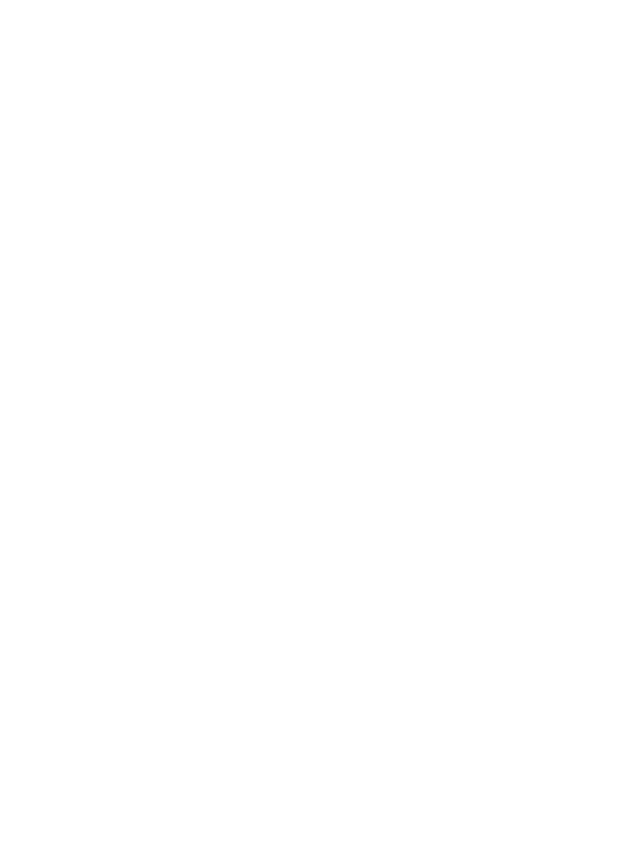
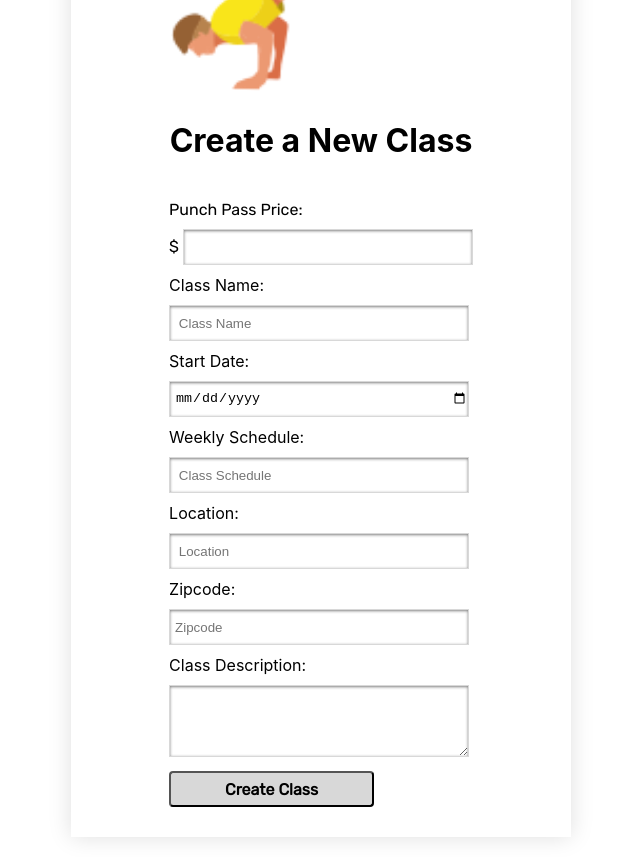
Before and after one commit to air-fitness-bw/frontend, a React (Create React App) app in the folder app/: page /app/create-class in a window 1280 px wide. Shown: the part 300-1157 px from the top of the page, without its empty margins (319-959 px from the left). Before the commit the page ends 800 px from the top, so only its background shows below. Built offline with nearby package versions, Linux system fonts and the light colour scheme.

Commit message:
created new addclass component

```diff
--- a/app/package.json
+++ b/app/package.json
@@ -9,7 +9,8 @@
     "react-redux": "^7.0.2",
     "react-router-dom": "^5.0.0",
     "react-scripts": "2.1.8",
-    "redux": "^4.0.1"
+    "redux": "^4.0.1",
+    "redux-thunk": "^2.3.0"
   },
   "scripts": {
     "start": "react-scripts start",
--- a/app/src/App.css
+++ b/app/src/App.css
@@ -1,3 +1,6 @@
+* {
+  box-sizing: border-box;
+}
 .App {
   width: 500px;
   margin: 0 auto;
--- a/app/src/App.js
+++ b/app/src/App.js
@@ -7,15 +7,20 @@
 import { connect } from "react-redux";
 import ClientHomepage from "./components/ClientHomepage";
 import InstructorHomepage from "./components/InstructorHomepage";
+import AddClass from "./components/AddClass";
 
 class App extends Component {
   render() {
     return (
       <div className="App">
-        <Route path="/app/login" component={Login} />
+        <Route
+          path="/app/login"
+          render={props => <Login {...props} login={this.props.login} />}
+        />
         <Route path="/app/signup" component={SignUp} />
         <Route path="/app/client-page" component={ClientHomepage} />
         <Route path="/app/instructor-page" component={InstructorHomepage} />
+        <Route path="/app/create-class" component={AddClass} />
         {/* <Login />
         <SignUp /> */}
         {/* <NavBar /> */}
--- a/app/src/actions/index.js
+++ b/app/src/actions/index.js
@@ -7,10 +7,11 @@
 export const login = creds => dispatch => {
   dispatch({ type: LOGIN_START });
   return axios
-    .post("https://airfitness-backend.herokuapp.com/login", creds)
+    .post("https://airfitness-backend.herokuapp.com/api/users/login", creds)
     .then(res => {
-      localStorage.setItem("token", res.data.payload);
-      dispatch({ type: LOGIN_SUCCESS, payload: res.data.payload });
+      console.log(res);
+      // localStorage.setItem("token", res.data.payload);
+      // dispatch({ type: LOGIN_SUCCESS, payload: res.data.payload });
     })
     .catch(err => console.log(err));
 };
@@ -22,10 +23,11 @@
 export const signUp = creds => dispatch => {
   dispatch({ type: SIGN_UP_START });
   return axios
-    .post("https://airfitness-backend.herokuapp.com/reg", creds)
+    .post("https://airfitness-backend.herokuapp.com/api/users/reg", creds)
     .then(res => {
-      localStorage.setItem("token", res.data.payload);
-      dispatch({ type: SIGN_UP_SUCCESS, payload: res.data.payload });
+      console.log(res);
+      // localStorage.setItem("token", res.data.payload);
+      // dispatch({ type: SIGN_UP_SUCCESS, payload: res.data.payload });
     })
     .catch(err => console.log(err));
 };
--- /dev/null
+++ b/app/src/components/AddClass.js
@@ -0,0 +1,116 @@
+import React from "react";
+import MainHeader from "./MainHeader";
+import "./add-class.css";
+
+class AddClass extends React.Component {
+  constructor() {
+    super();
+    this.state = {
+      newClass: {
+        price: "",
+        name: "",
+        startDate: "",
+        schedule: "",
+        location: "",
+        zipcode: "",
+        description: ""
+      }
+    };
+  }
+  onChange = e => {
+    this.setState({
+      newClass: {
+        ...this.state.newClass,
+        [e.target.name]: e.target.value
+      }
+    });
+  };
+  onSubmit = e => {
+    e.preventDefault();
+    this.props.login(this.state.newClass);
+  };
+  render() {
+    console.log(this.state.newClass);
+    return (
+      <div className="add-class-container">
+        <MainHeader welcome="Create a New Class" />
+        <div className="add-class">
+          <form>
+            <div id="price-container">
+              <label>Punch Pass Price: </label>
+              <br />
+              <span>$ </span>
+              <input
+                value={this.state.newClass.price}
+                onChange={this.onChange}
+                className="price"
+                name="price"
+                type="number"
+              />
+            </div>
+            <label>Class Name: </label>
+            <br />
+            <input
+              value={this.state.newClass.name}
+              onChange={this.onChange}
+              type="text"
+              name="name"
+              placeholder=" Class Name"
+            />
+            <br />
+            <label>Start Date: </label>
+            <br />
+            <input
+              value={this.state.newClass.startDate}
+              name="startDate"
+              onChange={this.onChange}
+              type="date"
+            />
+            <br />
+            <label>Weekly Schedule: </label>
+            <br />
+            <input
+              value={this.state.newClass.schedule}
+              onChange={this.onChange}
+              type="text"
+              name="schedule"
+              placeholder=" Class Schedule"
+            />
+            <br />
+            <label>Location: </label>
+            <br />
+            <input
+              value={this.state.newClass.location}
+              onChange={this.onChange}
+              type="text"
+              name="location"
+              placeholder=" Location"
+            />
+            <br />
+            <label>Zipcode: </label>
+            <br />
+            <input
+              value={this.state.newClass.zipcode}
+              onChange={this.onChange}
+              type="number"
+              name="zipcode"
+              placeholder="Zipcode"
+              required
+            />
+            <br />
+            <label>Class Description: </label>
+            <br />
+            <textarea
+              value={this.state.newClass.description}
+              onChange={this.onChange}
+              name="description"
+            />
+            <br />
+            <button type="submit">Create Class</button>
+          </form>
+        </div>
+      </div>
+    );
+  }
+}
+export default AddClass;
--- a/app/src/components/InstructorHomepage.js
+++ b/app/src/components/InstructorHomepage.js
@@ -2,8 +2,8 @@
 import MainHeader from "./MainHeader";
 import "./client-homepage.css";
 class InstructorHomepage extends React.Component {
-  constructor() {
-    super();
+  constructor(props) {
+    super(props);
     this.state = {};
   }
   render() {
@@ -11,7 +11,12 @@
       <div>
         <MainHeader welcome="Welcome Instructor!" />
         <div className="button-container">
-          <button className="blue-button">Create a Class</button>
+          <button
+            onClick={() => this.props.history.push("/app/create-class")}
+            className="blue-button"
+          >
+            Create a Class
+          </button>
           <button className="orange-button">Edit/Delete Class</button>
           <button className="darkblue-button">Create a Punchpass</button>
         </div>
--- a/app/src/components/Login.js
+++ b/app/src/components/Login.js
@@ -4,8 +4,8 @@
 import Header from "./Header";
 
 class Login extends React.Component {
-  constructor() {
-    super();
+  constructor(props) {
+    super(props);
     this.state = {
       credentials: {
         username: "",
@@ -13,17 +13,42 @@
       }
     };
   }
+  onChange = e => {
+    this.setState({
+      credentials: {
+        ...this.state.credentials,
+        [e.target.name]: e.target.value
+      }
+    });
+  };
+  onSubmit = e => {
+    e.preventDefault();
+    this.props.login(this.state.credentials);
+  };
   render() {
+    console.log(this.state.credentials);
     return (
       <div>
         <Header banner="Welcome Back!" />
-        <form>
+        <form onSubmit={this.onSubmit}>
           <div>
             <img src={barbell} alt="barbell" />
           </div>
-          <input type="text" placeholder=" Email" name="username" />
+          <input
+            onChange={this.onChange}
+            type="text"
+            placeholder=" Email"
+            name="username"
+            value={this.state.credentials.username}
+          />
           <br />
-          <input type="password" placeholder=" Password" name="password" />
+          <input
+            onChange={this.onChange}
+            type="password"
+            placeholder=" Password"
+            name="password"
+            value={this.state.credentials.password}
+          />
           <br />
           <button type="submit">Login</button>
           <p>
--- /dev/null
+++ b/app/src/components/add-class.css
@@ -0,0 +1,39 @@
+.add-class-container {
+  margin-bottom: 20px;
+  padding-bottom: 30px;
+}
+.add-class {
+  display: flex;
+  justify-content: center;
+}
+form input {
+  padding-left: 5px;
+  width: 300px;
+  height: 36px;
+  margin: 10px 0px;
+  border: 1px solid #d8d8d8;
+  box-shadow: inset 0 1px 3px 0 rgba(0, 0, 0, 0.5);
+}
+#price-container {
+  font-family: "Rubik", sans-serif;
+}
+.price {
+  width: 290px;
+}
+
+form textarea {
+  margin: 10px 0px;
+  width: 300px;
+  height: 72px;
+  border: 1px solid #d8d8d8;
+  box-shadow: inset 0 1px 3px 0 rgba(0, 0, 0, 0.5);
+}
+form button {
+  height: 36px;
+  width: 205px;
+  border-radius: 4px;
+  background-color: #d8d8d8;
+  font-family: "Rubik", sans-serif;
+  font-size: 16px;
+  font-weight: bold;
+}
--- a/app/src/index.js
+++ b/app/src/index.js
@@ -2,12 +2,13 @@
 import ReactDOM from "react-dom";
 import rootReducer from "./reducers";
 import { BrowserRouter as Router } from "react-router-dom";
-import { createStore } from "redux";
+import { createStore, applyMiddleware } from "redux";
+import thunk from "redux-thunk";
 import { Provider } from "react-redux";
 import "./index.css";
 import App from "./App";
 
-const store = createStore(rootReducer);
+const store = createStore(rootReducer, applyMiddleware(thunk));
 
 ReactDOM.render(
   <Router>
```
Also changed, not shown: 1 other file (tests, documents, lock files or other folders).
